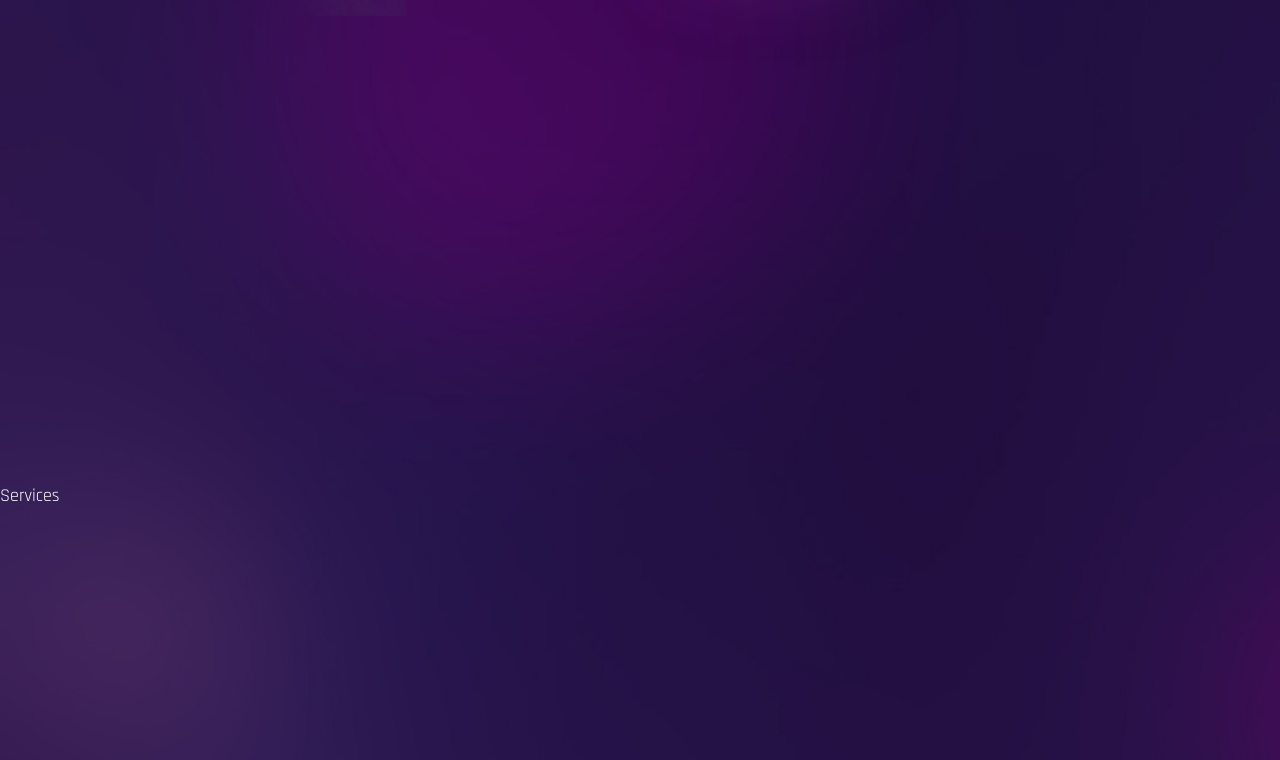
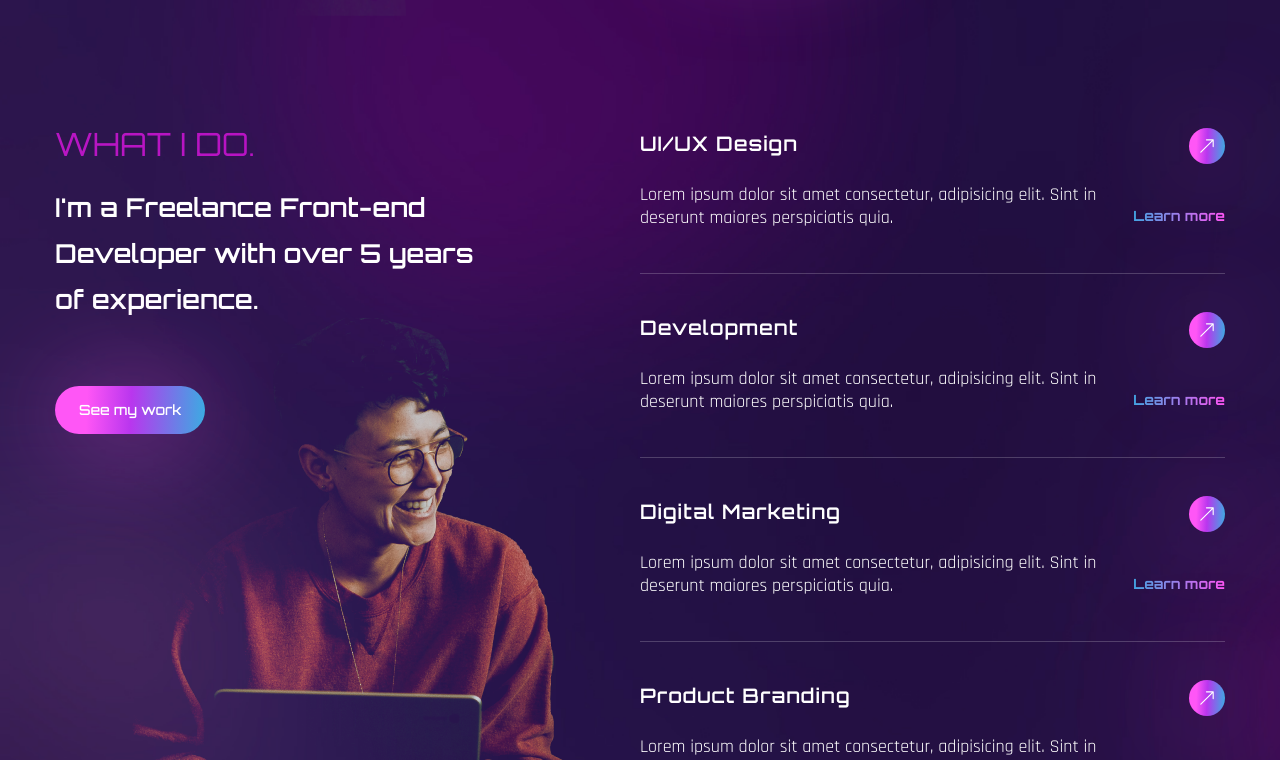
Before and after one commit to erickdc7/react-portfolio-4, a React (Create React App) app: page / in a window 1280 px wide. Shown: the part 1440-2200 px from the top of the page. Built offline with nearby package versions, Linux system fonts and the light colour scheme; a web font is replaced by a local one.

Commit message:
services updated

```diff
--- a/src/components/Services.js
+++ b/src/components/Services.js
@@ -1,7 +1,95 @@
 import React from 'react';
+// Icon
+import { BsArrowUpRight } from 'react-icons/bs'
+// Motion
+import { motion } from 'framer-motion'
+// Variants
+import { fadeIn } from '../variants'
+
+// Services data
+const services = [
+	{
+		name: 'UI/UX Design',
+		description: 'Lorem ipsum dolor sit amet consectetur, adipisicing elit. Sint in deserunt maiores perspiciatis quia.',
+		link: 'Learn more',
+	},
+	{
+		name: 'Development',
+		description: 'Lorem ipsum dolor sit amet consectetur, adipisicing elit. Sint in deserunt maiores perspiciatis quia.',
+		link: 'Learn more',
+	},
+	{
+		name: 'Digital Marketing',
+		description: 'Lorem ipsum dolor sit amet consectetur, adipisicing elit. Sint in deserunt maiores perspiciatis quia.',
+		link: 'Learn more',
+	},
+	{
+		name: 'Product Branding',
+		description: 'Lorem ipsum dolor sit amet consectetur, adipisicing elit. Sint in deserunt maiores perspiciatis quia.',
+		link: 'Learn more',
+	}
+]
 
 const Services = () => {
-	return <div className="section" id="services">Services</div>;
+	return (
+		<section className="section" id="services">
+			<div className="container mx-auto">
+				<div className='flex flex-col lg:flex-row'>
+					{/* Text & Image */}
+					<motion.div
+						variants={fadeIn("right", 0.3)}
+						initial="hidden"
+						whileInView={"show"}
+						viewport={{ once: false, amount: 0.3 }}
+						className='flex-1 lg:bg-services lg:bg-bottom bg-no-repeat mix-blend-lighten mb-12 lg:mb-0'
+					>
+						<h2 className='h2 text-accent mb-6'>What I Do.</h2>
+						<h3 className='h3 max-w-[455px] mb-16'>I'm a Freelance Front-end Developer with over 5 years of experience.</h3>
+						<button className='btn btn-sm'>See my work</button>
+					</motion.div>
+
+					{/* Services */}
+					<motion.div
+						variants={fadeIn("left", 0.5)}
+						initial="hidden"
+						whileInView={"show"}
+						viewport={{ once: false, amount: 0.3 }}
+						className='flex-1'
+					>
+						{/* Service list */}
+						<div>
+							{
+								services.map((service, index) => {
+									// destructure service
+									const { name, description, link } = service;
+									return (
+										<div className='border-b border-white/20 h-[146px] mb-[38px] flex' key={index}>
+											<div className='max-w-[476px]'>
+												<h4 className='text-[20px] tracking-wider font-primary font-semibold mb-6'>
+													{name}
+												</h4>
+												<p className='font-secondary leading-tight'>
+													{description}
+												</p>
+											</div>
+											<div className='flex flex-col flex-1 items-end'>
+												<a href="#services" className='btn w-9 h-9 mb-[42px] flex justify-center items-center'>
+													<BsArrowUpRight />
+												</a>
+												<a href="#services" className='text-gradient text-sm'>
+													{link}
+												</a>
+											</div>
+										</div>
+									)
+								})
+							}
+						</div>
+					</motion.div>
+				</div>
+			</div>
+		</section>
+	);
 };
 
 export default Services;
```
